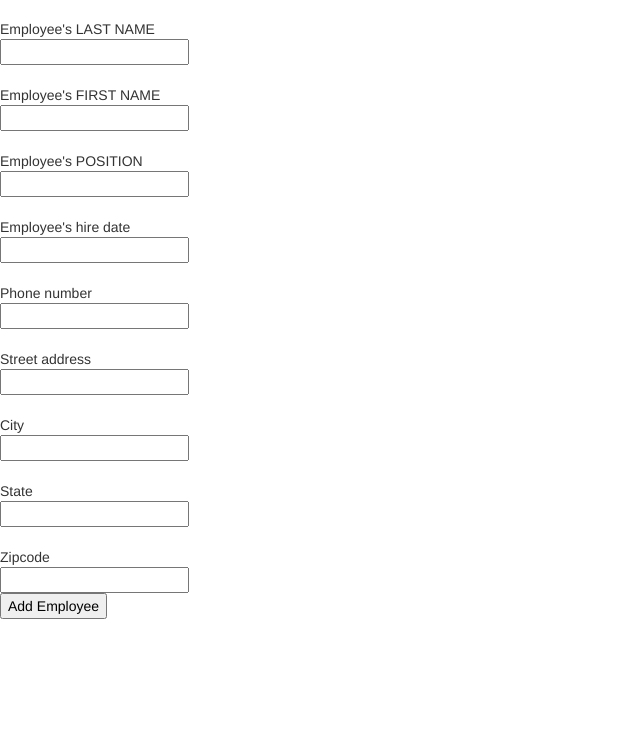
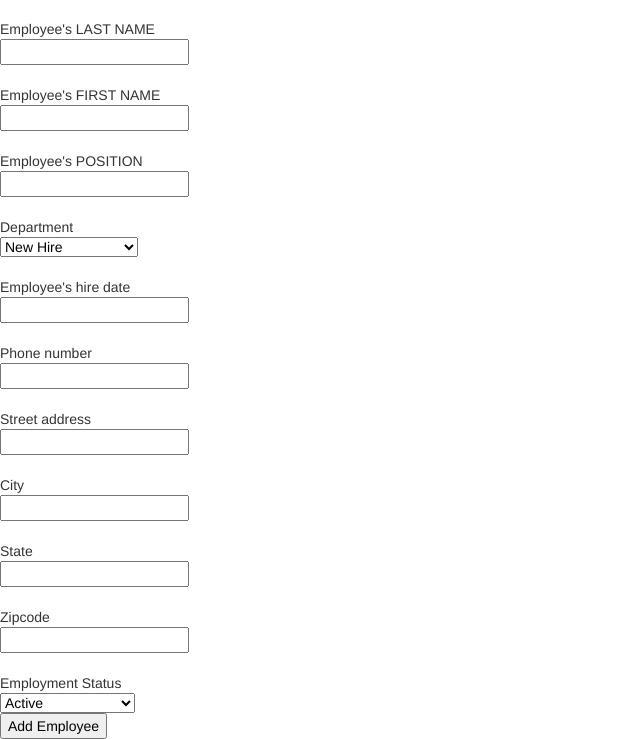
Before and after one commit to jasonmajors/Python-HRIS, a Django app: template hris/templates/hris_system/add_employee.html in a window 1280 px wide. Shown: the part 111-850 px from the top of the page, without its empty margins (0-640 px from the left). Before the commit the page ends 730 px from the top, so only its background shows below. Run offline with Django 3.2, Linux system fonts and the light colour scheme; the template is opened without the code that fills it: values that come from a table or form of the project are taken from there, others are empty; parts of the project's set-up code (start-up, migrations or seed data) failed here and were passed over; some libraries are stand-ins or nearby versions.

Commit message:
Edit employee department and status functional with dropdown menu.

```diff
--- a/hris/hris_system/forms.py
+++ b/hris/hris_system/forms.py
@@ -15,7 +15,15 @@ class EmployeeForm(forms.ModelForm):
 	last_name = forms.CharField(max_length=25, help_text="Employee's LAST NAME")
 	first_name = forms.CharField(max_length=25, help_text="Employee's FIRST NAME")
 	position = forms.CharField(max_length=25, help_text="Employee's POSITION")
-	#department = forms.ChoiceField()
+	DEPT_CHOICES = (
+			('New Hire', 'New Hire'),
+			('Human Resources', 'Human Resources'),
+			('Shift Manager', 'Shift Manager'),
+			('Staff', 'Staff'),
+			('IT', 'IT Staff'),
+
+		)
+	department = forms.ChoiceField(choices=DEPT_CHOICES, help_text="Department", initial="New Hire")
 	hire_date = forms.DateField(help_text="Employee's hire date")
 	phone_number = forms.CharField(max_length=15, help_text="Phone number")
 	address = forms.CharField(max_length=25, help_text="Street address")
@@ -23,16 +31,27 @@ class EmployeeForm(forms.ModelForm):
 	state = forms.CharField(max_length=2, help_text="State")
 	zipcode = forms.IntegerField(help_text="Zipcode")
 
+	STATUS_CHOICES = (
+			('Active', 'Active'),
+			('Terminated', 'Terminated'),
+			('Paid Time Off', 'Paid Time Off'),
+			('Personal Time Off', 'Personal Time Off'),
+			('Leave of Absense', 'Leave of Absense' ),
+		)
+	status = forms.ChoiceField(choices=STATUS_CHOICES, initial='Active', help_text="Employment Status")
+
 	class Meta:
 		model = Employee
 		fields = ('last_name',
 				'first_name',
 				'position',
-				#'department',
+				'department',
 				'hire_date',
 				'phone_number',
 				'address',
 				'city',
 				'state',
-				'zipcode'
+				'zipcode',
+				'status',
+
 				)
--- a/hris/hris_system/models.py
+++ b/hris/hris_system/models.py
@@ -12,16 +12,26 @@ class Employee(models.Model):
 	city = models.CharField(max_length=25, blank=True)
 	state = models.CharField(max_length=2, blank=True)
 	zipcode = models.IntegerField(blank=True)
-	# Not working properly
+
 	DEPT_CHOICES = (
-			('New_Hire', 'New Hire'),
-			('HRM', 'Human Resources Manager'),
-			('HRS', 'Human Resources Specialist'),
-			('Dealer', 'Dealer'),
+			('New Hire', 'New Hire'),
+			('Human Resources', 'Human Resources'),
+			('Shift Manager', 'Shift Manager'),
+			('Staff', 'Staff'),
+			('IT', 'IT Staff'),
 		)
 
-	department = models.CharField(max_length=25, choices=DEPT_CHOICES, default='New_Hire')
-	position = models.CharField(max_length=25, default='New_Hire')
+	department = models.CharField(max_length=25, choices=DEPT_CHOICES, default="New Hire")
+	position = models.CharField(max_length=25, default='New Hire')
+
+	STATUS_CHOICES = (
+		('Active', 'Active'),
+		('Terminated', 'Terminated'),
+		('Paid Time Off', 'Paid Time Off'),
+		('Personal Time Off', 'Personal Time Off'),
+		('Leave of Absense', 'Leave of Absense' ),
+	)
+	status = models.CharField(max_length=25, choices=STATUS_CHOICES, default="Active")
 
 	def __unicode__(self):
 		return self.user.username
--- a/hris/static/js/hris-ajax.js
+++ b/hris/static/js/hris-ajax.js
@@ -1,5 +1,5 @@
 $(document).ready(function() {
-
+	// Requires refresh after one request approved.
 	$('.approve').click(function(){
 		var reqid = $(this).attr("data-reqid");
 		var approvedeny = $(this).attr("data-approvedeny");
@@ -9,7 +9,7 @@ $(document).ready(function() {
 			me.hide();
 		});
 	});
-
+	// Requires refresh after one request denied.
 	$('.deny').click(function(){
 		var reqid = $(this).attr("data-reqid");
 		var approvedeny = $(this).attr("data-approvedeny");
--- a/hris/templates/hris_system/base.html
+++ b/hris/templates/hris_system/base.html
@@ -4,7 +4,7 @@
 <!DOCTYPE html>
 <html>
   <head>
-    <title>Bootstrap 101 Template</title>
+    <title>HRIS? More like HRI-YES</title>
     <meta name="viewport" content="width=device-width, initial-scale=1.0">
     <link href="{% static 'css/bootstrap.min.css' %}" rel="stylesheet">
 
--- a/hris/templates/hris_system/employee_page.html
+++ b/hris/templates/hris_system/employee_page.html
@@ -8,6 +8,8 @@
 	<h3> {{ employee.first_name }} {{ employee.last_name }} - {{ employee.position }}</h3><br/>
 		{% if hr_user %}
 	<ul>
+		<li><h4>Status: {{ employee.status }}</h4></li>
+		<li><h4>Department: {{ employee.department }}</h4></li>
 		<li><h4>Hired: {{ employee.hire_date}} </h4></li>
 		<li><h4>Phone: {{ employee.phone_number }}</h4></li>
 		<li><h4>Street Address: {{ employee.address }}</h4></li>
```
Also changed, not shown: hris/hris_system/views.py (+11 -3 lines), hris/hris.db, 4 other files.
